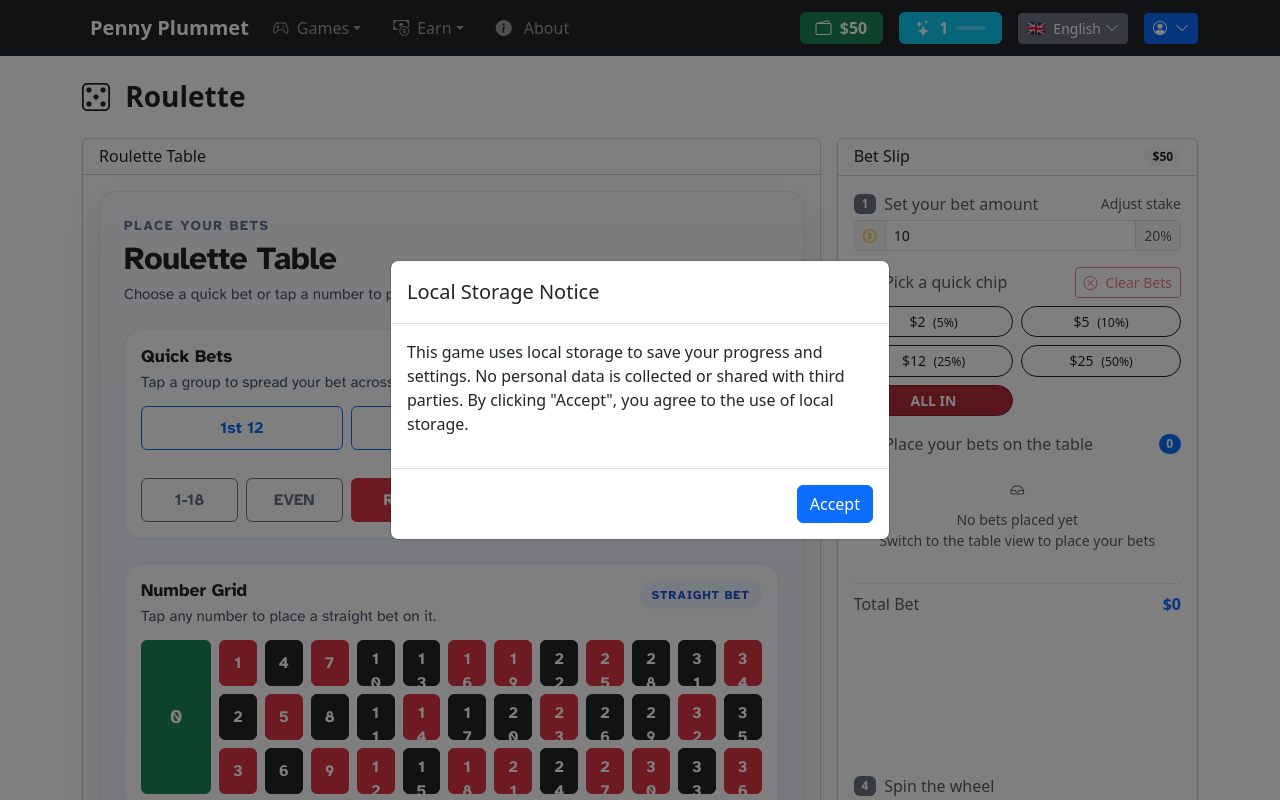
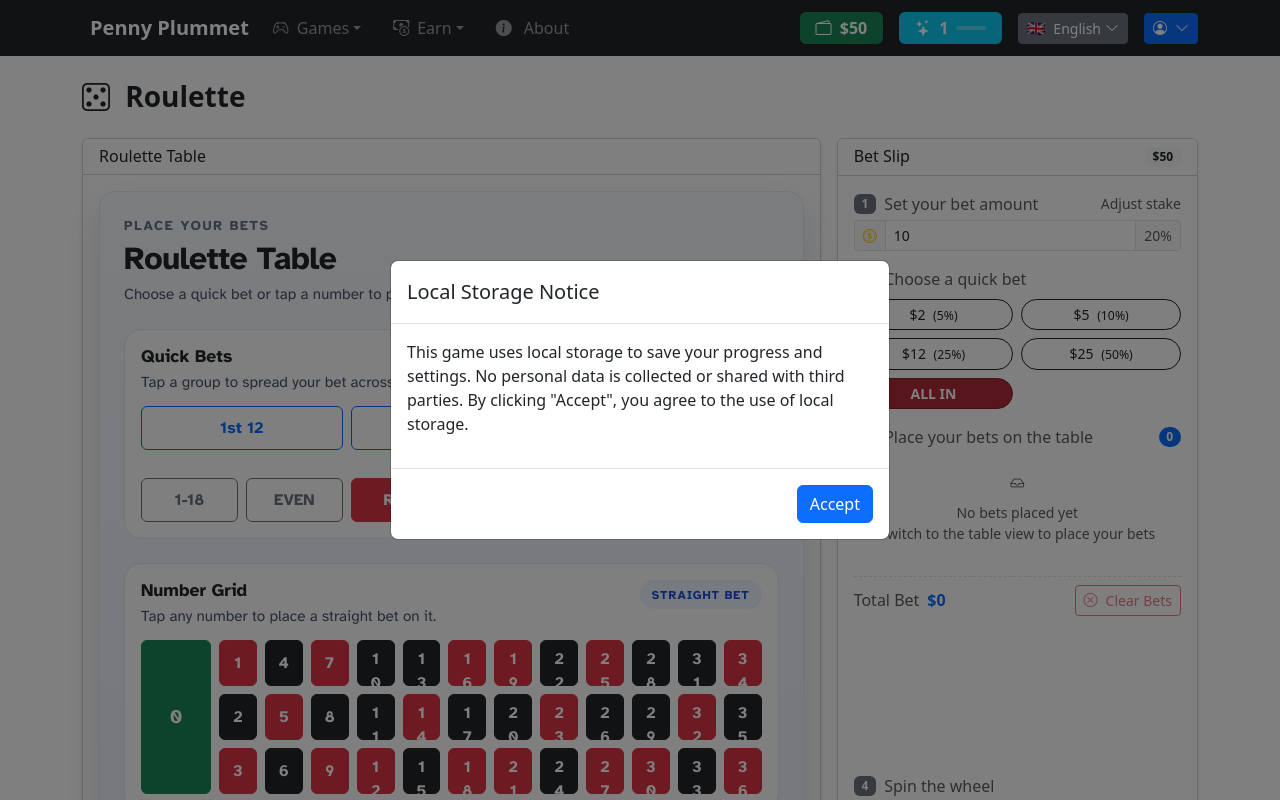
Before and after one commit to benceb2/penny-plummet, a Vue app: page /roulette in a window 1280 px wide. Shown: the top 800 px of the page. Built offline with nearby package versions, Linux system fonts and the light colour scheme.

Commit message:
move roulette bet clear

```diff
--- a/src/locales/en/roulette.ts
+++ b/src/locales/en/roulette.ts
@@ -91,7 +91,7 @@ export default {
       "viewBets": "View bets",
       "stepAmount": "Set your bet amount",
       "stepAmountHint": "Adjust stake",
-      "stepQuick": "Pick a quick chip",
+      "stepQuick": "Choose a quick bet",
       "stepPlace": "Place your bets on the table",
       "stepSpin": "Spin the wheel",
       "placeBetOnNumber": "Place bet on number {number}",
--- a/src/locales/hu/roulette.ts
+++ b/src/locales/hu/roulette.ts
@@ -91,7 +91,7 @@ export default {
       "viewBets": "Tétek megtekintése",
       "stepAmount": "Állítsd be a tétet",
       "stepAmountHint": "Tét módosítása",
-      "stepQuick": "Gyors zseton választása",
+      "stepQuick": "Gyors tét kiválasztása",
       "stepPlace": "Tétek elhelyezése az asztalon",
       "stepSpin": "Pörgesd meg a kereket",
       "placeBetOnNumber": "Tét elhelyezése a(z) {number} számra",
--- a/src/views/roulette/RouletteView.vue
+++ b/src/views/roulette/RouletteView.vue
@@ -212,12 +212,6 @@ if (currentBetAmount.value === 100 && userStore.chips < 100) {
                   <span class="badge bg-secondary me-2">2</span>
                   <span class="text-muted">{{ t('roulette.ui.stepQuick') }}</span>
                 </div>
-                <button
-                  class="btn btn-outline-danger btn-sm"
-                  @click="gameStore.clearBets()"
-                  :disabled="gameStore.currentBets.length === 0 || gameStore.gameState !== RouletteState.BETTING">
-                  <i class="bi bi-x-circle me-2" aria-hidden="true"></i>{{ t('roulette.ui.clearBets') }}
-                </button>
               </div>
               <div class="row g-2 quick-bets">
                 <div v-for="bet in quickBets" :key="bet.amount" class="col-4 col-sm-3 col-lg-6">
@@ -281,9 +275,17 @@ if (currentBetAmount.value === 100 && userStore.chips < 100) {
               </div>
             </div>
 
-            <div class="d-flex justify-content-between align-items-center bet-total">
-              <span class="text-muted">{{ t('roulette.ui.totalBet') }}</span>
-              <strong class="text-primary">{{ formatIntAsCurrency(gameStore.totalBet) }}</strong>
+            <div class="d-flex justify-content-between align-items-center bet-total gap-2">
+              <div class="d-flex align-items-center gap-2">
+                <span class="text-muted">{{ t('roulette.ui.totalBet') }}</span>
+                <strong class="text-primary">{{ formatIntAsCurrency(gameStore.totalBet) }}</strong>
+              </div>
+              <button
+                class="btn btn-outline-danger btn-sm"
+                @click="gameStore.clearBets()"
+                :disabled="gameStore.currentBets.length === 0 || gameStore.gameState !== RouletteState.BETTING">
+                <i class="bi bi-x-circle me-2" aria-hidden="true"></i>{{ t('roulette.ui.clearBets') }}
+              </button>
             </div>
           </div>
           <div class="card-footer bg-white border-0">
```
